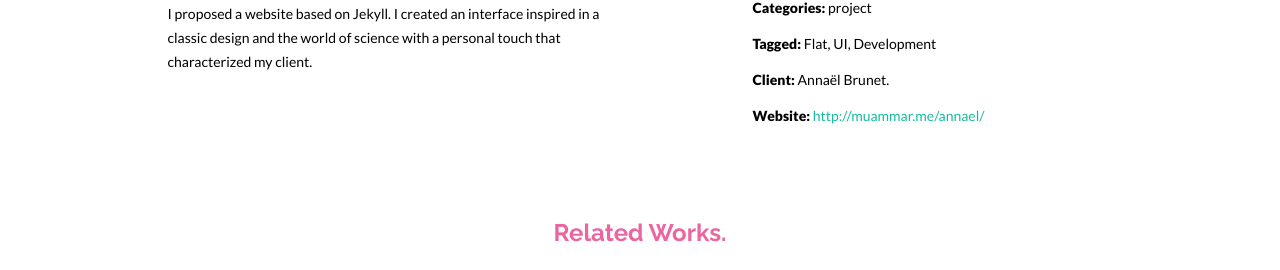
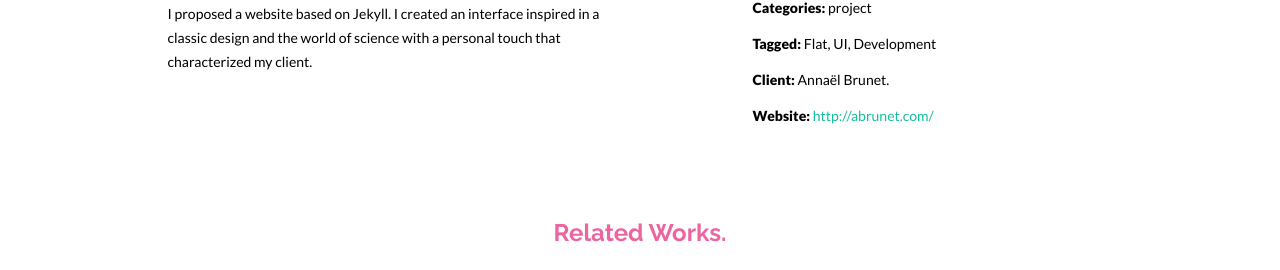
Before and after one commit to claucvk/claucvk.github.io, a Jekyll site: the page built from _posts/project/2015-07-15-personal-website.markdown, in a window 1280 px wide and 900 px high, scrolled down 851 px. Shown: the part 153-423 px from the top of the window. Built offline with Jekyll 4.4.1, drawn with Linux system fonts in a browser that asks for light colours; nearby versions of some CDN libraries; some of the changed lines change nothing that is shown.

Commit message:
actualización de link página de annael

```diff
--- a/_posts/project/2015-07-15-personal-website.markdown
+++ b/_posts/project/2015-07-15-personal-website.markdown
@@ -12,7 +12,7 @@ carousel:
 - single02.jpg
 - single03.jpg
 client: Annaël Brunet.
-website: http://muammar.me/annael/
+website: http://abrunet.com/
 ---
 ####Personal Website
 The objective was to create a personal website for a client who works in the science field.
```
